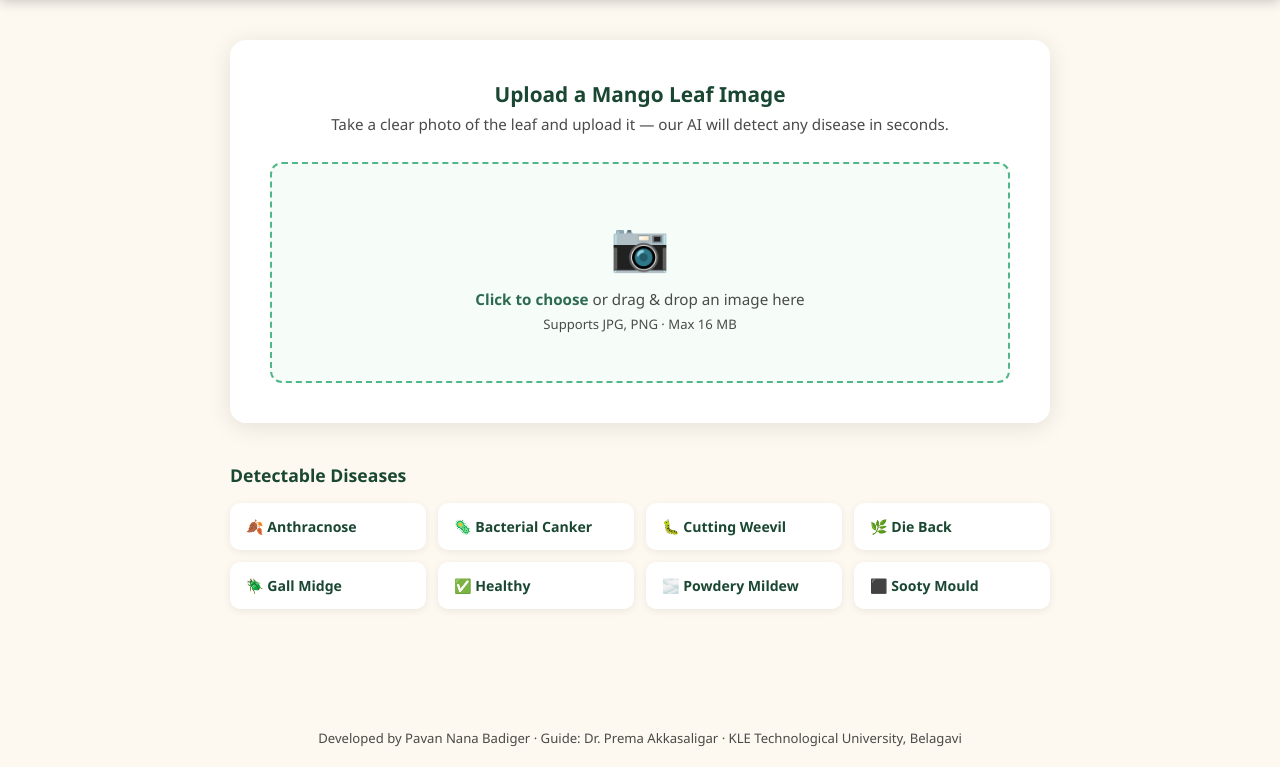
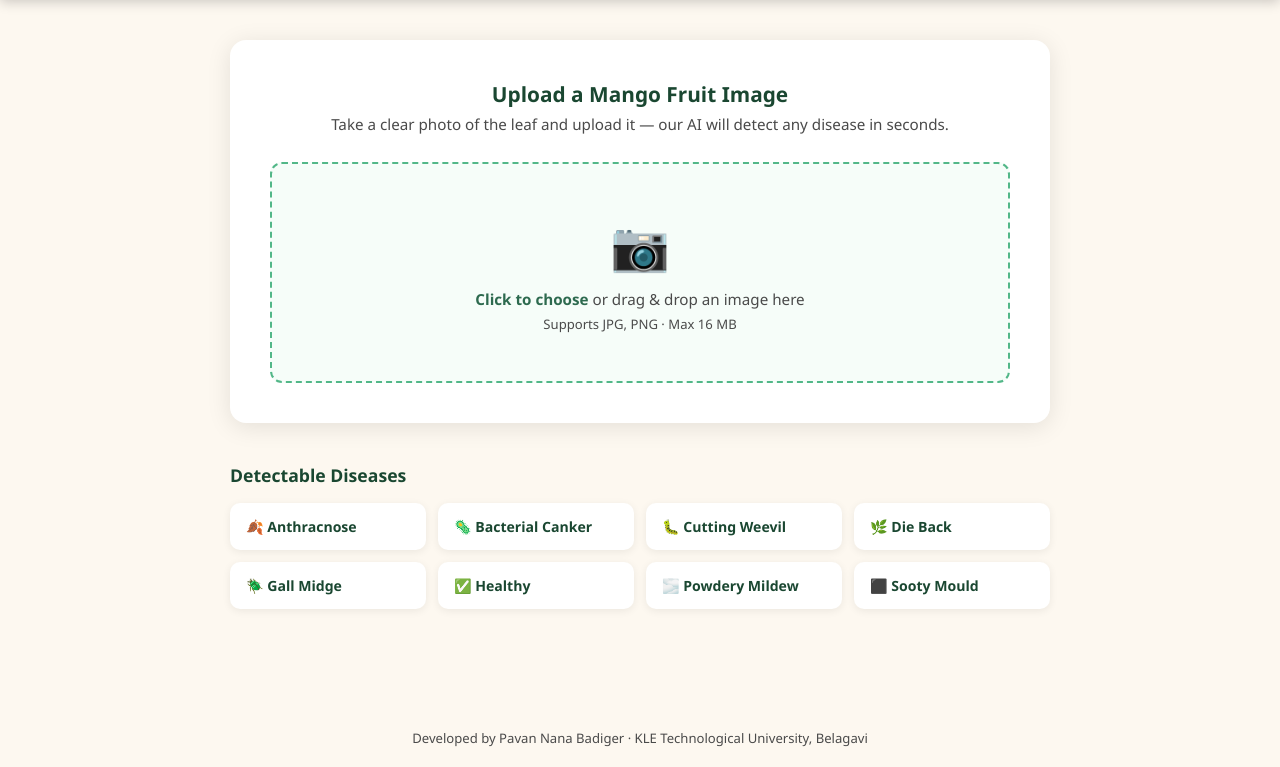
Before and after one commit to MrPavanBadiger3/Mango_Fruit_Disease_Detection_System, a Flask app: page / in a window 1280 px wide. Shown: the part 104-871 px from the top of the page. Run offline with Flask 2, Linux system fonts and the light colour scheme.

Commit message:
Improved UIs

```diff
--- a/index.html
+++ b/index.html
@@ -309,7 +309,7 @@
 
   <!-- Upload card -->
   <div class="upload-card">
-    <h2>Upload a Mango Leaf Image</h2>
+    <h2>Upload a Mango Fruit Image</h2>
     <p class="subtitle">Take a clear photo of the leaf and upload it — our AI will detect any disease in seconds.</p>
 
     <div class="drop-zone" id="drop-zone">
--- a/templates/index.html
+++ b/templates/index.html
@@ -309,7 +309,7 @@
 
   <!-- Upload card -->
   <div class="upload-card">
-    <h2>Upload a Mango Leaf Image</h2>
+    <h2>Upload a Mango Fruit Image</h2>
     <p class="subtitle">Take a clear photo of the leaf and upload it — our AI will detect any disease in seconds.</p>
 
     <div class="drop-zone" id="drop-zone">
@@ -377,7 +377,7 @@
 </main>
 
 <footer>
-  Developed by Pavan Nana Badiger · Guide: Dr. Prema Akkasaligar · KLE Technological University, Belagavi
+  Developed by Pavan Nana Badiger · KLE Technological University, Belagavi
 </footer>
 
 <script>
--- a/train_model.py
+++ b/train_model.py
@@ -3,7 +3,6 @@ Mango Disease Detection - Model Training Script
 Dataset: MangoLeafBD from Kaggle (aryashah2k/mango-leaf-disease-dataset)
 Model: VGG19 Transfer Learning + Fine-tuning
 Authors: Pavan Nana Badiger
-Guide: Dr. Prema Akkasaligar
 KLE Technological University, Belagavi
 """
 
```
